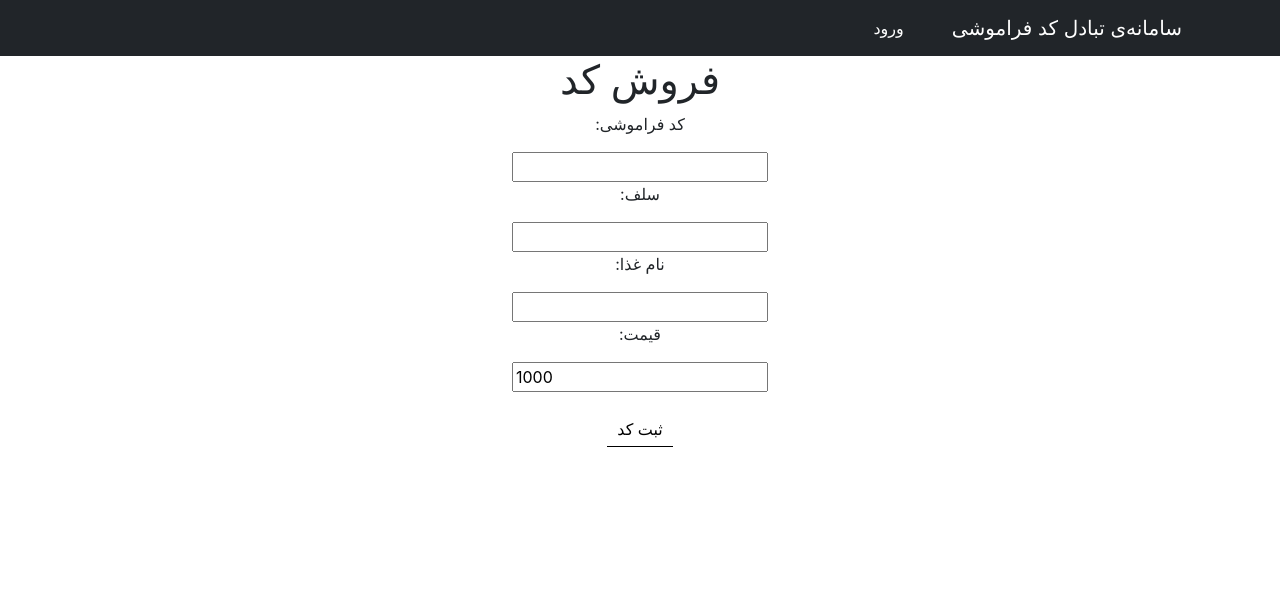
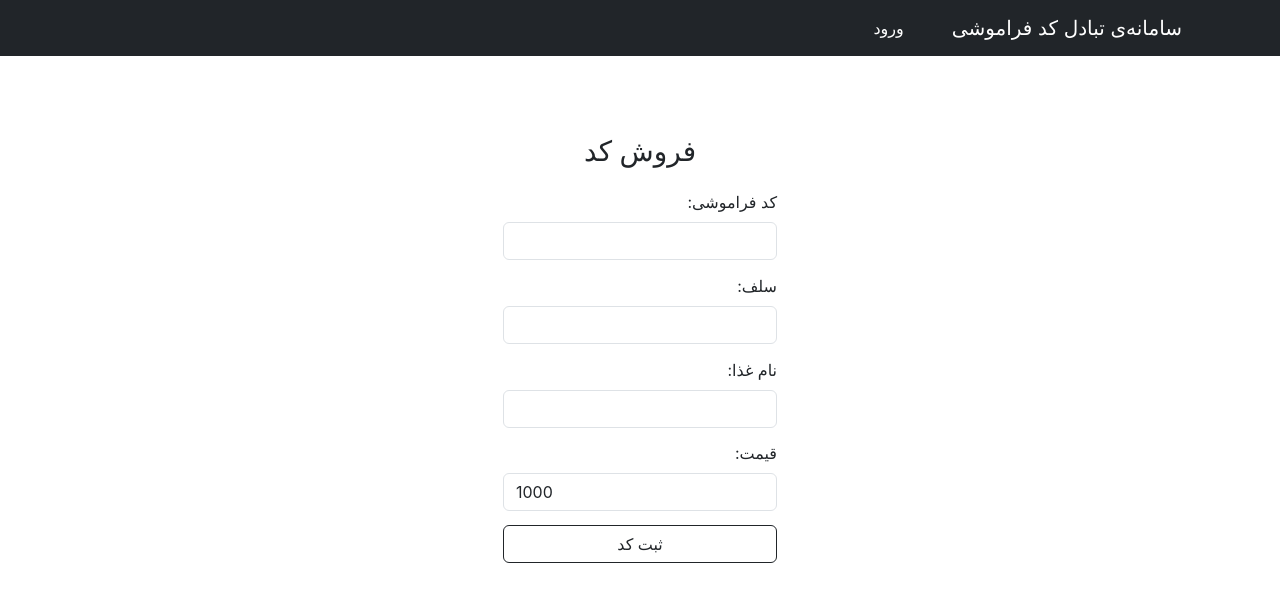
Before and after one commit to IIIphr/se_front_prj, a React (Create React App) app: page /add_coupun in a window 1280 px wide. Shown: the top 602 px of the page. Built offline with nearby package versions, Linux system fonts and the light colour scheme.

Commit message:
added style for Add_coupun

```diff
--- a/package.json
+++ b/package.json
@@ -8,6 +8,7 @@
     "@testing-library/react": "^13.4.0",
     "@testing-library/user-event": "^13.5.0",
     "bootstrap": "^5.3.0",
+    "cors": "^2.8.5",
     "react": "^18.2.0",
     "react-bootstrap": "^2.8.0",
     "react-cookie": "^4.1.1",
--- a/src/Add_coupun.js
+++ b/src/Add_coupun.js
@@ -2,9 +2,14 @@ import './Add_coupun.css';
 import { useSelector } from 'react-redux';
 import { useEffect, Fragment, useState } from 'react';
 import { useCookies } from 'react-cookie';
-import { useNavigate } from 'react-router-dom';
+import {Link, useNavigate} from 'react-router-dom';
 import Navbarr from './Navbarr';
 import { RotatingLines } from 'react-loader-spinner';
+import Container from "react-bootstrap/Container";
+import Form from "react-bootstrap/Form";
+import FloatingLabel from "react-bootstrap/FloatingLabel";
+import {change_credit, change_f_name, change_l_name, change_stu_id, change_type, change_uni_id} from "./userSlice";
+import Spinner from "react-bootstrap/Spinner";
 
 // for adding coupun
 function Add_coupun() {
@@ -26,20 +31,84 @@ function Add_coupun() {
   }, []);
 
   return (
+
+    // <Fragment>
+    //   <Navbarr />
+    //   <div className='add_coupun_root'>
+    //     <h1 className='rtl'>فروش کد</h1>
+    //     <p className='rtl'>کد فراموشی:</p>
+    //     <input type='text' id='code_input' value={coupun_code} onInput={e => set_coupun_code(e.target.value)}></input>
+    //     <p className='rtl'>سلف:</p>
+    //     <input type='text' id='canteen_input' value={canteen_code} onInput={e => set_canteen_code(e.target.value)}></input>
+    //     <p className='rtl'>نام غذا:</p>
+    //     <input type='text' id='name_input' value={name_input} onInput={e => set_name_input(e.target.value)}></input>
+    //     <p className='rtl'>قیمت:</p>
+    //     <input type='number' id='price_input' value={coupun_price} onInput={e => set_coupun_price(e.target.value)}></input>
+    //     {is_loading == 0 ?
+    //     <button className='btn btn-outline-dark text-center rtl' onClick={() => {
+    //       console.log(JSON.stringify({
+    //         "_id": -1,
+    //         "price": coupun_price,
+    //         "studentid": cookies.user_stu_id,
+    //         "universityid": cookies.user_uni_id,
+    //         "canteenid": canteen_code,
+    //         "code": coupun_code,
+    //         "foodname": name_input
+    //       }));
+    //       set_loading(1);
+    //       fetch("http://localhost:4000/api/sell",
+    //       {
+    //         method: "POST",
+    //         body: JSON.stringify({
+    //           "_id": -1,
+    //           "price": Number(coupun_price),
+    //           "studentid": cookies.user_stu_id,
+    //           "universityid": cookies.user_uni_id,
+    //           "canteenid": canteen_code,
+    //           "code": coupun_code,
+    //           "foodname": name_input
+    //         })
+    //       })
+    //         .then((result) => {
+    //           navigate('/');
+    //         });
+    //     }}>ثبت کد</button> :
+    //     <RotatingLines
+    //       strokeColor="black"
+    //       strokeWidth="5"
+    //       animationDuration="0.75"
+    //       width="50"
+    //       visible={true}
+    //     />}
+    //   </div>
+    // </Fragment>
   <Fragment>
     <Navbarr />
-      <div className='add_coupun_root'>
-        <h1 className='rtl'>فروش کد</h1>
-        <p className='rtl'>کد فراموشی:</p>
-        <input type='text' id='code_input' value={coupun_code} onInput={e => set_coupun_code(e.target.value)}></input>
-        <p className='rtl'>سلف:</p>
-        <input type='text' id='canteen_input' value={canteen_code} onInput={e => set_canteen_code(e.target.value)}></input>
-        <p className='rtl'>نام غذا:</p>
-        <input type='text' id='name_input' value={name_input} onInput={e => set_name_input(e.target.value)}></input>
-        <p className='rtl'>قیمت:</p>
-        <input type='number' id='price_input' value={coupun_price} onInput={e => set_coupun_price(e.target.value)}></input>
+    <Container className=' d-flex flex-column justify-content-center align-items-center min-vh-75'>
+      <h3>فروش کد</h3>
+
+        <Form className='d-flex flex-column justify-content-evenly align-items-center min-vh-50'>
+          <Form.Group dir='rtl'>
+            <Form.Label >کد فراموشی:</Form.Label>
+            <Form.Control dir='ltr'  type="text" value={coupun_code} onInput={e => set_coupun_code(e.target.value)}/>
+          </Form.Group>
+
+          <Form.Group dir='rtl'>
+            <Form.Label dir='rtl'>سلف:</Form.Label>
+            <Form.Control dir='ltr'  type="text" value={canteen_code} onInput={e => set_canteen_code(e.target.value)}/>
+
+          </Form.Group>
+
+          <Form.Group dir='rtl'>
+            <Form.Label dir='rtl'>نام غذا:</Form.Label>
+            <Form.Control dir='ltr'  type="text" value={name_input} onInput={e => set_name_input(e.target.value)}/>
+          </Form.Group>
+          <Form.Group dir='rtl'>
+            <Form.Label dir='rtl'>قیمت:</Form.Label>
+            <Form.Control dir='ltr'  type="number" value={coupun_price} onInput={e => set_coupun_price(e.target.value)}/>
+          </Form.Group>
           {is_loading == 0 ?
-        <button className='ui_btn' onClick={() => {
+              <button className='btn btn-outline-dark text-center rtl w-100' onClick={() => {
                 console.log(JSON.stringify({
                   "_id": -1,
                   "price": coupun_price,
@@ -74,7 +143,13 @@ function Add_coupun() {
                   width="50"
                   visible={true}
               />}
-      </div>
+
+
+        </Form>
+
+
+
+    </Container>
   </Fragment>
   );
 }
```
Also changed, not shown: 1 other file (tests, documents, lock files or other folders). Lines whose indentation alone changed are shown as unchanged.
